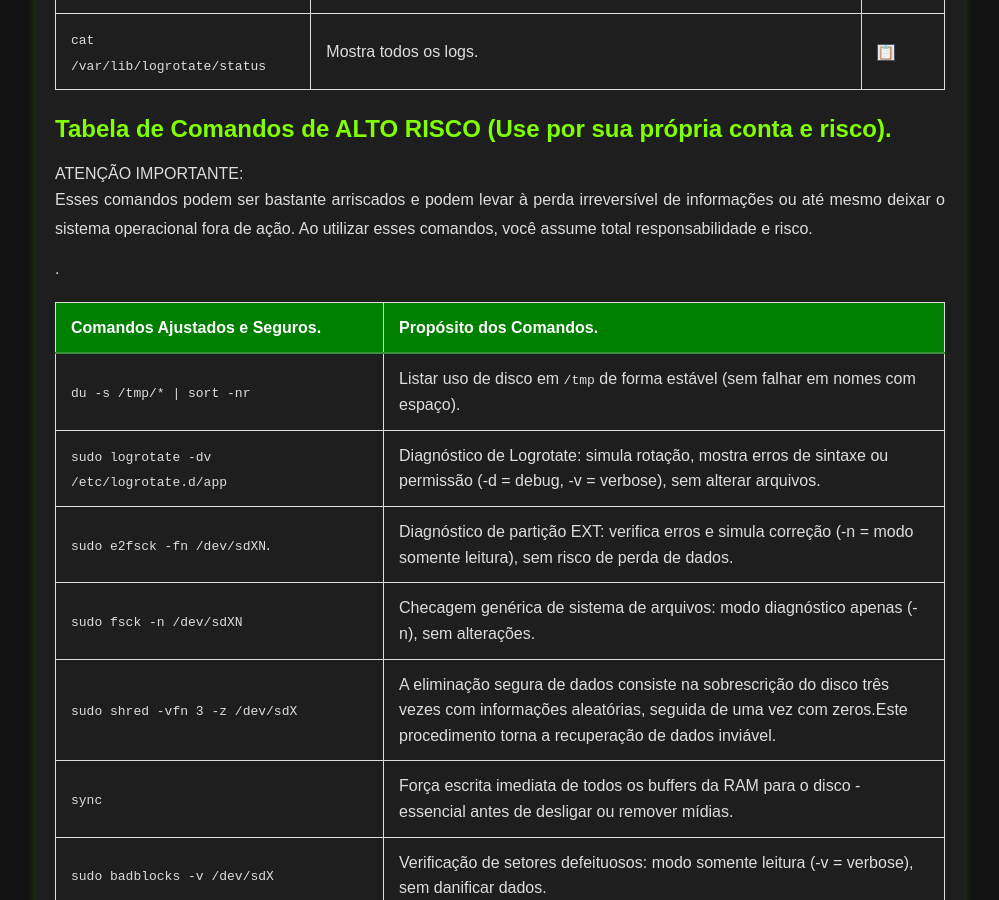
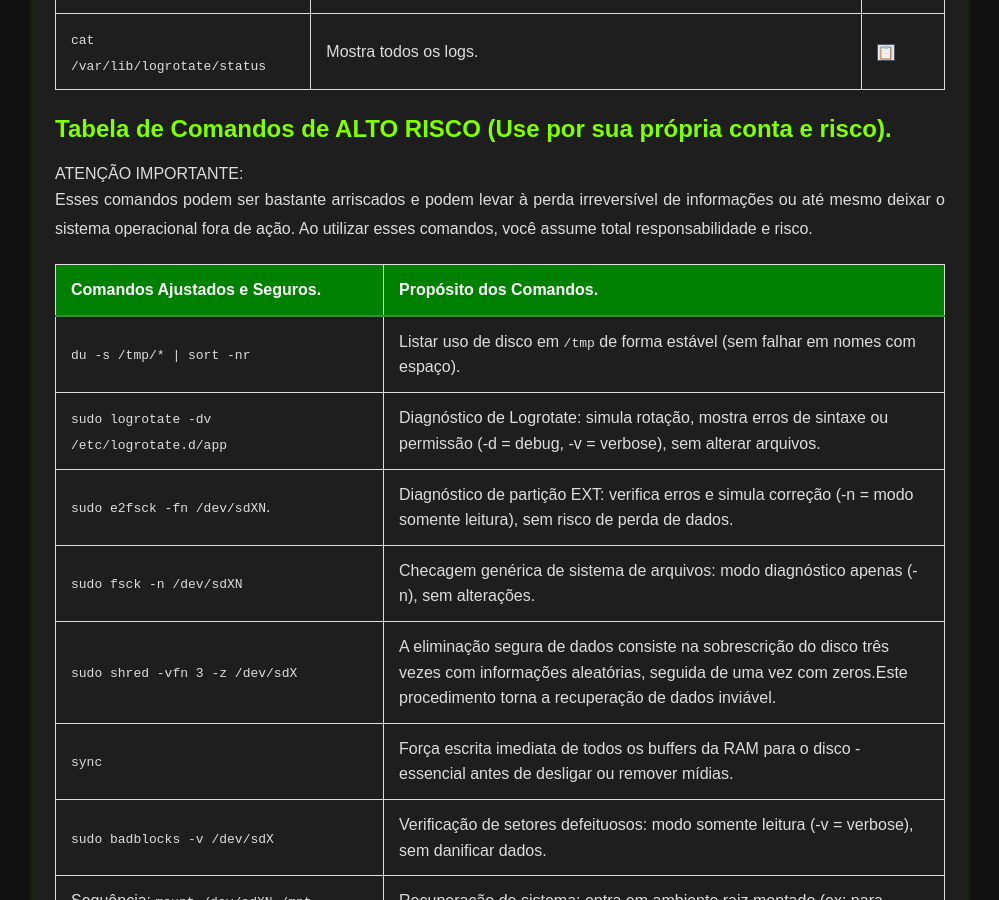
Before and after one commit to Piolinux/piolinux-site, a Jekyll site: the page built from _pages/_comandos/recuperacao-e-manutencao.md, in a window 1280 px wide and 900 px high, scrolled down 1329 px. Shown: the whole window, without its empty margins (140-1139 px from the left). Built offline with Jekyll 4.4.1, drawn with Linux system fonts in a browser that asks for light colours.

```diff
--- a/_pages/_comandos/recuperacao-e-manutencao.md
+++ b/_pages/_comandos/recuperacao-e-manutencao.md
@@ -142,7 +142,7 @@ function filtrarLinhas(termo) {
 
 <h2>Tabela de Comandos de ALTO RISCO (Use por sua própria conta e risco).</h2>
 <div>ATENÇÃO IMPORTANTE:</div>
-<p>Esses comandos podem ser bastante arriscados e podem levar à perda irreversível de informações ou até mesmo deixar o sistema operacional fora de ação. Ao utilizar esses comandos, você assume total responsabilidade e risco.</p>.
+<p>Esses comandos podem ser bastante arriscados e podem levar à perda irreversível de informações ou até mesmo deixar o sistema operacional fora de ação. Ao utilizar esses comandos, você assume total responsabilidade e risco.</p>
 
 
 
```
